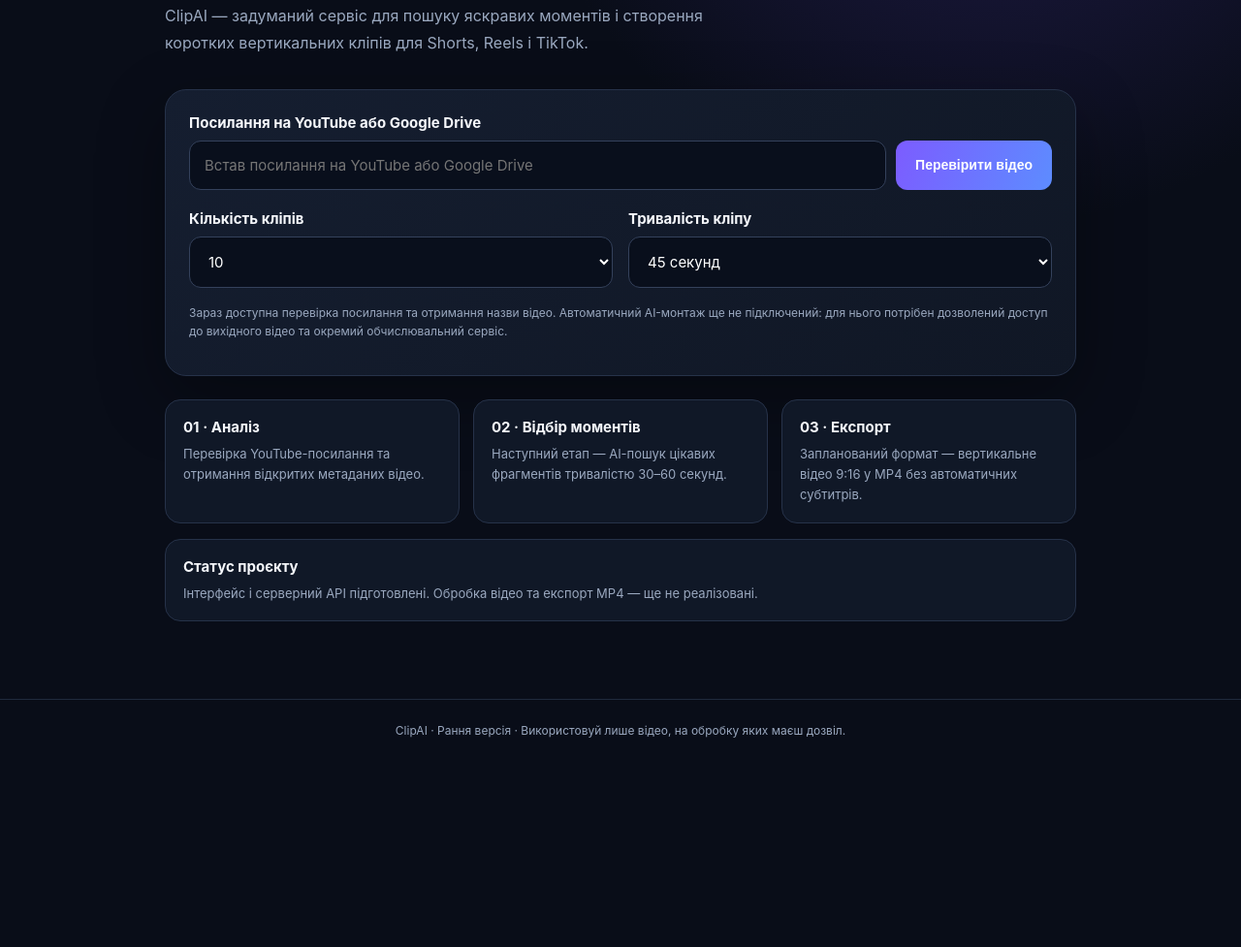
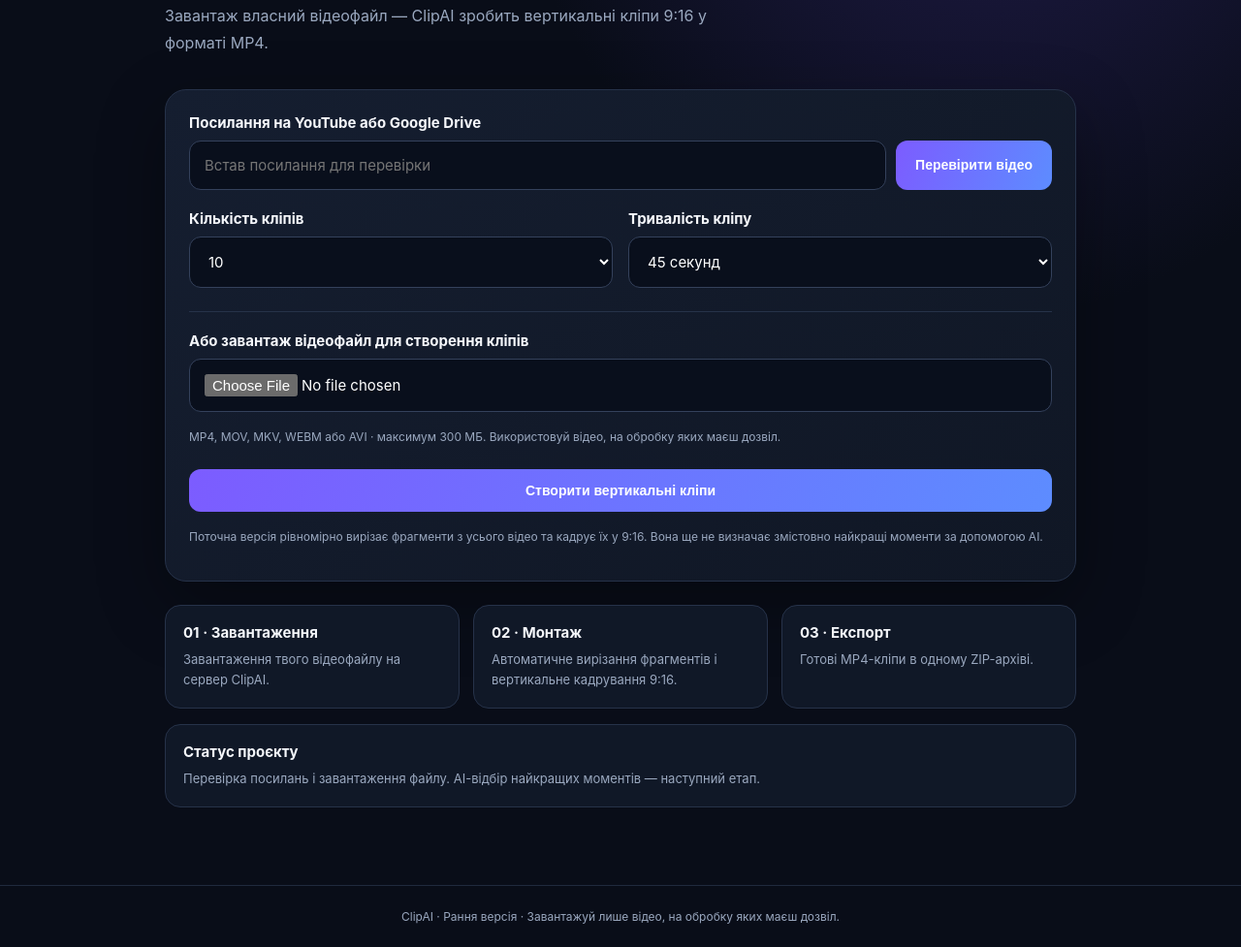
Before and after one commit to dubikdima47-art/clipai-site., a plain HTML site: page static/index.html in a window 1280 px wide. Shown: the part 300-1277 px from the top of the page at 97% size. Before the commit the page ends 1085 px from the top, so only its background shows below. Drawn offline with Linux system fonts and the light colour scheme.

Commit message:
Add video upload interface and clip job progress

```diff
--- a/static/index.html
+++ b/static/index.html
@@ -7,7 +7,7 @@
 :root{color-scheme:dark;--bg:#090d18;--panel:#111827;--line:#263249;--muted:#9aa8bf;--white:#f5f7fb;--accent:#7c5cff;--cyan:#29d3c2}
 *{box-sizing:border-box}body{margin:0;background:radial-gradient(ellipse at 80% -10%,#28205a 0,transparent 38%),var(--bg);color:var(--white);font:15px Inter,system-ui,Arial,sans-serif;min-height:100vh}
 header{height:68px;border-bottom:1px solid #202a3d;display:flex;align-items:center;justify-content:space-between;padding:0 max(20px,calc((100% - 1050px)/2));position:sticky;top:0;background:#090d18eF;backdrop-filter:blur(12px);z-index:2}
-.logo{font-weight:850;font-size:22px;letter-spacing:-1px}.logo span{color:var(--cyan)}nav{display:flex;gap:18px}nav a{color:var(--muted);text-decoration:none;font-size:13px}nav a:hover{color:white}
+.logo{font-weight:850;font-size:22px;letter-spacing:-1px}.logo span{color:var(--cyan)}nav{display:flex;gap:18px}nav a{color:var(--muted);text-decoration:none;font-size:13px}
 main{max-width:980px;margin:auto;padding:64px 20px 80px}.eyebrow{color:var(--cyan);font-size:12px;font-weight:800;letter-spacing:2px;text-transform:uppercase}
 h1{font-size:clamp(36px,7vw,62px);line-height:1.02;letter-spacing:-2.5px;margin:14px 0}h1 span{background:linear-gradient(90deg,#a995ff,#36dfd0);background-clip:text;color:transparent}
 .lead{color:var(--muted);font-size:16px;line-height:1.7;max-width:620px}.panel{margin-top:34px;background:linear-gradient(145deg,#151e30,#101725);border:1px solid var(--line);border-radius:22px;padding:24px;box-shadow:0 24px 70px #0005}
@@ -16,6 +16,7 @@ input,select{width:100%;background:#090f1c;border:1px solid #34415b;border-radiu
 button{border:0;border-radius:12px;padding:14px 20px;background:linear-gradient(110deg,var(--accent),#5d8cff);color:white;font-weight:750;font-size:14px;cursor:pointer}button:disabled{opacity:.55;cursor:wait}
 .settings{display:grid;grid-template-columns:1fr 1fr;gap:16px;margin-top:20px}.hint{font-size:12px;color:var(--muted);line-height:1.6;margin-top:16px}
 .result{display:none;margin-top:20px;padding:15px;border:1px solid #34415b;border-radius:14px;background:#0b1220}.result img{width:100%;max-width:260px;border-radius:10px;margin-top:12px}.status{color:var(--cyan);font-weight:700}
+.uploadbox{margin-top:24px;padding-top:20px;border-top:1px solid var(--line)}.uploadbox button{width:100%;margin-top:12px}.progress{color:var(--cyan);font-weight:700;margin-top:14px;line-height:1.6}
 section.info{display:grid;grid-template-columns:repeat(3,1fr);gap:14px;margin-top:24px}.tile{padding:18px;border:1px solid var(--line);border-radius:16px;background:#101827}.tile b{display:block;margin-bottom:8px}.tile p{margin:0;color:var(--muted);font-size:13px;line-height:1.6}
 footer{border-top:1px solid #202a3d;color:var(--muted);padding:24px 20px;text-align:center;font-size:12px}
 @media(max-width:620px){header{padding:0 16px}nav{gap:10px}nav a{font-size:11px}main{padding-top:44px}.panel{padding:17px}.urlrow{flex-direction:column}.settings,section.info{grid-template-columns:1fr}}
@@ -24,20 +25,30 @@ footer{border-top:1px solid #202a3d;color:var(--muted);padding:24px 20px;text-al
 <header><div class="logo">Clip<span>AI</span></div><nav><a href="#home">Головна</a><a href="#how">Як працює</a><a href="#status">Статус</a></nav></header>
 <main id="home">
 <div class="eyebrow">AI video studio</div><h1>Твоє відео.<br><span>Найкращі моменти.</span></h1>
-<p class="lead">ClipAI — задуманий сервіс для пошуку яскравих моментів і створення коротких вертикальних кліпів для Shorts, Reels і TikTok.</p>
+<p class="lead">Завантаж власний відеофайл — ClipAI зробить вертикальні кліпи 9:16 у форматі MP4.</p>
 <div class="panel">
 <label for="url">Посилання на YouTube або Google Drive</label>
-<div class="urlrow"><input id="url" type="url" placeholder="Встав посилання на YouTube або Google Drive" autocomplete="url"><button id="inspect">Перевірити відео</button></div>
+<div class="urlrow"><input id="url" type="url" placeholder="Встав посилання для перевірки" autocomplete="url"><button id="inspect">Перевірити відео</button></div>
 <div class="settings"><div><label for="count">Кількість кліпів</label><select id="count"><option>10</option><option>5</option><option>15</option><option>20</option></select></div><div><label for="duration">Тривалість кліпу</label><select id="duration"><option value="45">45 секунд</option><option value="30">30 секунд</option><option value="60">60 секунд</option></select></div></div>
 <div class="result" id="result" aria-live="polite"></div>
-<p class="hint">Зараз доступна перевірка посилання та отримання назви відео. Автоматичний AI-монтаж ще не підключений: для нього потрібен дозволений доступ до вихідного відео та окремий обчислювальний сервіс.</p>
+<div class="uploadbox">
+<label for="videoFile">Або завантаж відеофайл для створення кліпів</label>
+<input id="videoFile" type="file" accept="video/mp4,video/quicktime,video/x-matroska,video/webm,video/x-msvideo">
+<p class="hint">MP4, MOV, MKV, WEBM або AVI · максимум 300 МБ. Використовуй відео, на обробку яких маєш дозвіл.</p>
+<button id="makeClips">Створити вертикальні кліпи</button>
+<div class="progress" id="jobStatus" aria-live="polite"></div>
 </div>
-<section class="info" id="how"><div class="tile"><b>01 · Аналіз</b><p>Перевірка YouTube-посилання та отримання відкритих метаданих відео.</p></div><div class="tile"><b>02 · Відбір моментів</b><p>Наступний етап — AI-пошук цікавих фрагментів тривалістю 30–60 секунд.</p></div><div class="tile"><b>03 · Експорт</b><p>Запланований формат — вертикальне відео 9:16 у MP4 без автоматичних субтитрів.</p></div></section>
-<section id="status" class="tile" style="margin-top:16px"><b>Статус проєкту</b><p id="projectStatus">Інтерфейс і серверний API підготовлені. Обробка відео та експорт MP4 — ще не реалізовані.</p></section>
-</main><footer>ClipAI · Рання версія · Використовуй лише відео, на обробку яких маєш дозвіл.</footer>
+<p class="hint">Поточна версія рівномірно вирізає фрагменти з усього відео та кадрує їх у 9:16. Вона ще не визначає змістовно найкращі моменти за допомогою AI.</p>
+</div>
+<section class="info" id="how"><div class="tile"><b>01 · Завантаження</b><p>Завантаження твого відеофайлу на сервер ClipAI.</p></div><div class="tile"><b>02 · Монтаж</b><p>Автоматичне вирізання фрагментів і вертикальне кадрування 9:16.</p></div><div class="tile"><b>03 · Експорт</b><p>Готові MP4-кліпи в одному ZIP-архіві.</p></div></section>
+<section id="status" class="tile" style="margin-top:16px"><b>Статус проєкту</b><p id="projectStatus">Перевірка посилань і завантаження файлу. AI-відбір найкращих моментів — наступний етап.</p></section>
+</main><footer>ClipAI · Рання версія · Завантажуй лише відео, на обробку яких маєш дозвіл.</footer>
 <script>
 const $=id=>document.getElementById(id), result=$("result");
 $("inspect").addEventListener("click",async()=>{const url=$("url").value.trim();if(!url){result.style.display="block";result.textContent="Спочатку встав посилання на відео.";return}
 const btn=$("inspect");btn.disabled=true;btn.textContent="Перевіряю…";result.style.display="block";result.textContent="Перевіряю посилання…";
-try{const r=await fetch("/api/inspect",{method:"POST",headers:{"Content-Type":"application/json"},body:JSON.stringify({url})});const d=await r.json();if(!r.ok)throw Error(d.detail||"Помилка перевірки");result.innerHTML="";const title=document.createElement("b");title.textContent=d.title||"Відео знайдено";const author=document.createElement("p");author.textContent="Канал: "+(d.author||"невідомо");const img=document.createElement("img");img.src=d.thumbnail;img.alt="Мініатюра відео";result.append(title,author,img);const state=document.createElement("p");state.className="status";state.textContent="Посилання розпізнано";result.append(state)}catch(e){result.textContent=e.message}finally{btn.disabled=false;btn.textContent="Перевірити відео"}});
+try{const r=await fetch("/api/inspect",{method:"POST",headers:{"Content-Type":"application/json"},body:JSON.stringify({url})});const d=await r.json();if(!r.ok)throw Error(d.detail||"Помилка перевірки");result.innerHTML="";const title=document.createElement("b");title.textContent=d.title||"Відео знайдено";const author=document.createElement("p");author.textContent="Канал: "+(d.author||"невідомо");result.append(title,author);if(d.thumbnail){const img=document.createElement("img");img.src=d.thumbnail;img.alt="Мініатюра відео";result.append(img)}const state=document.createElement("p");state.className="status";state.textContent="Посилання розпізнано. Для монтажу завантаж відеофайл.";result.append(state)}catch(e){result.textContent=e.message}finally{btn.disabled=false;btn.textContent="Перевірити відео"}});
+$("makeClips").addEventListener("click",async()=>{const file=$("videoFile").files[0],status=$("jobStatus"),btn=$("makeClips");if(!file){status.textContent="Спочатку вибери відеофайл.";return}if(file.size>300*1024*1024){status.textContent="Файл завеликий. Максимум — 300 МБ.";return}
+const form=new FormData();form.append("file",file);form.append("clips",$("count").value);form.append("duration",$("duration").value);btn.disabled=true;status.textContent="Завантажую відео…";
+try{const response=await fetch("/api/upload",{method:"POST",body:form});const data=await response.json();if(!response.ok)throw Error(data.detail||"Не вдалося завантажити файл");status.textContent="Відео завантажено. Починаю монтаж…";const poll=async()=>{const r=await fetch("/api/jobs/"+data.job_id);const j=await r.json();if(!r.ok)throw Error(j.detail||"Помилка завдання");if(j.status==="error")throw Error(j.error);if(j.status==="done"){status.innerHTML="Готово! Створено "+j.clips+" кліп(ів). ";const a=document.createElement("a");a.href=j.download;a.textContent="Завантажити ZIP";a.style.color="#29d3c2";a.style.fontWeight="bold";status.append(a);btn.disabled=false;return}status.textContent="Обробка відео… "+(j.progress||0)+"%";setTimeout(poll,3000)};await poll()}catch(e){status.textContent=e.message;btn.disabled=false}});
 </script></body></html>
```
